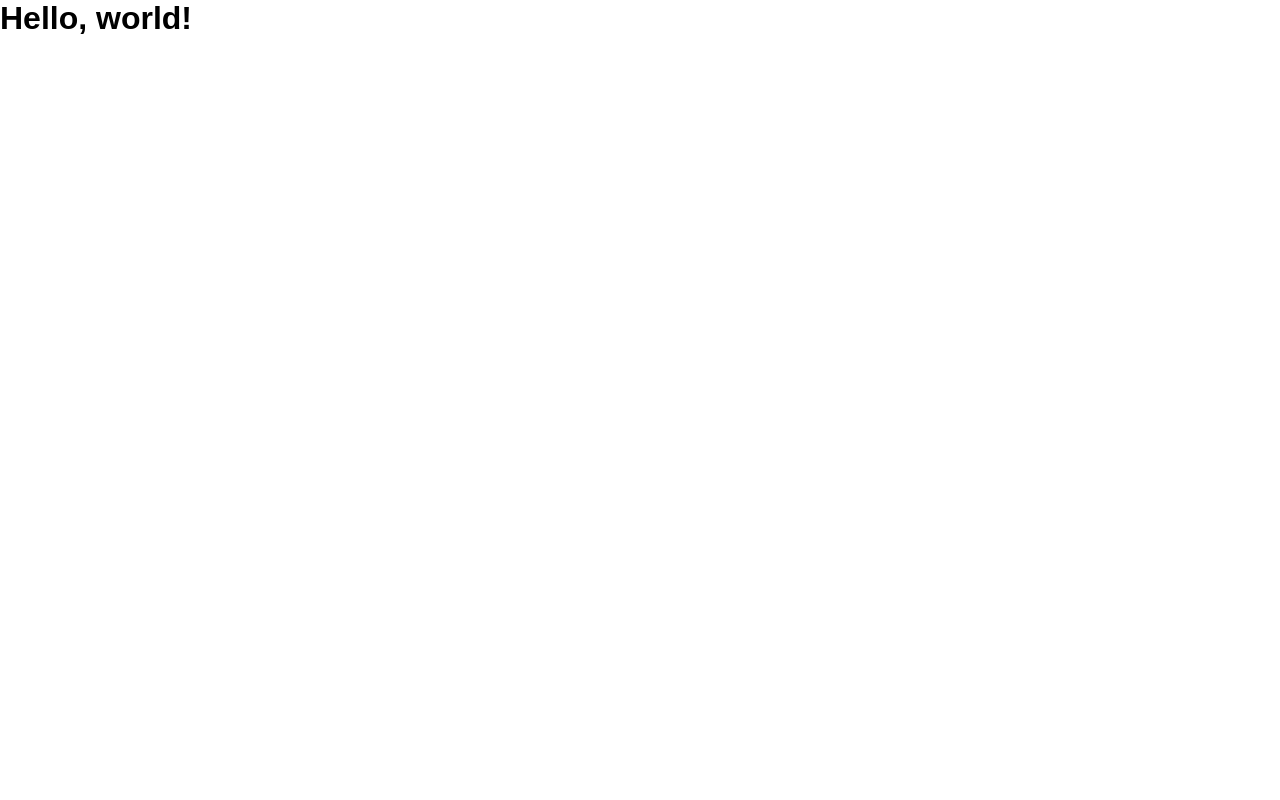
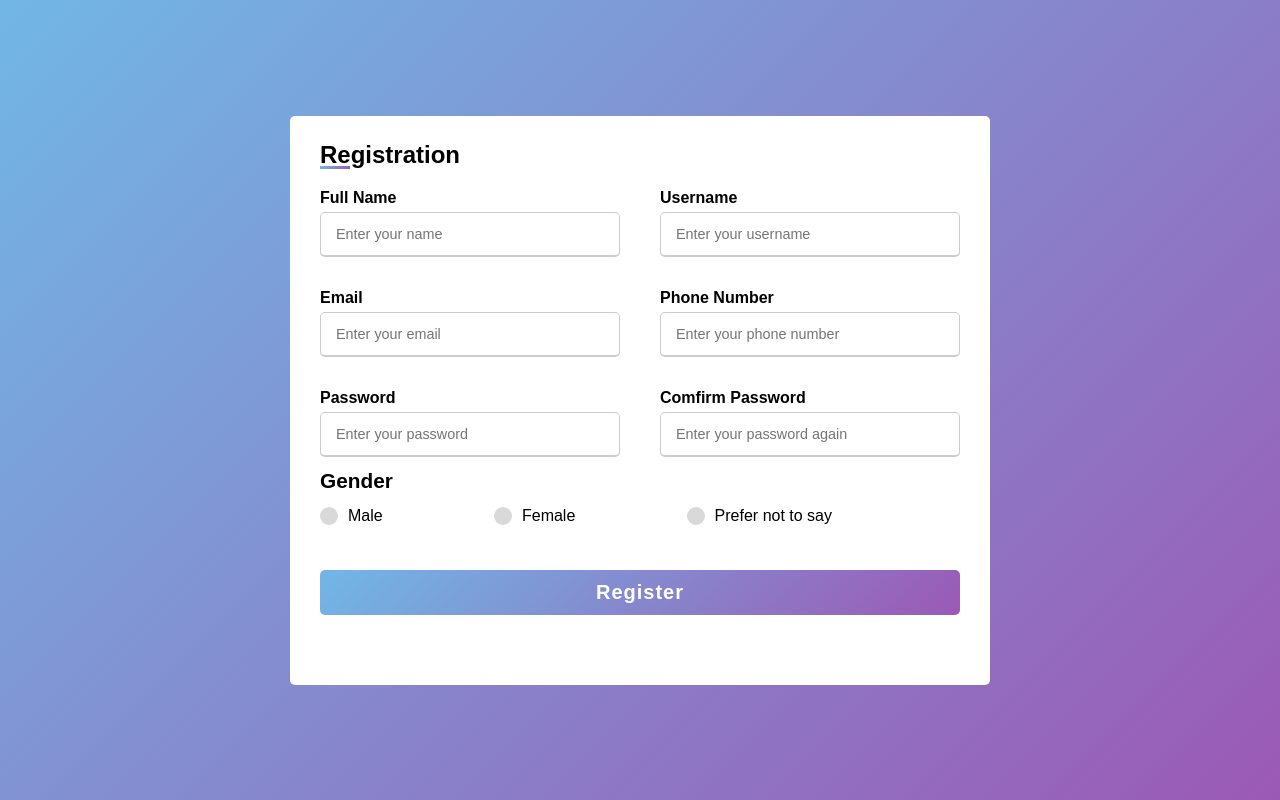
Before and after one commit to LapizJusoh/form-validation, a website built with webpack: page src/template.html in a window 1280 px wide. Built offline with nearby package versions, Linux system fonts and the light colour scheme.

Commit message:
Create frontend form

```diff
--- a/src/index.js
+++ b/src/index.js
@@ -1,3 +1,6 @@
 import "./styles.css";
+import submitForm from "./submitForm.js";
 
-console.log(`Hello, World!`);
+// const submitBtn = document.querySelector("#submit");
+
+// submitBtn.addEventListener("click",(e) => submitForm(e));
--- a/src/styles.css
+++ b/src/styles.css
@@ -4,3 +4,132 @@
   box-sizing: border-box;
   font-family: Arial, Helvetica, sans-serif;
 }
+
+body {
+  display: flex;
+  height: 100vh;
+  justify-content: center;
+  align-items: center;
+  background: linear-gradient(135deg,#71b7e6,#9b59b6);
+}
+
+.container {
+  max-width: 700px;
+  width: 100%;
+  background-color: #fff;
+  padding: 25px 30px;
+  border-radius: 5px;
+}
+
+.container .title {
+  font-size: 1.5rem;
+  font-weight: bold;
+  position: relative;
+}
+
+.container .title::before {
+  content: '';
+  position: absolute;
+  left: 0;
+  bottom: 0;
+  height: 3px;
+  width: 30px;
+  background: linear-gradient(135deg,#71b7e6,#9b59b6);
+}
+
+.container form .user-details {
+  display: flex;
+  flex-flow: wrap;
+  justify-content: space-between;
+}
+
+form .user-details .input-box {
+  width: calc(100% / 2 - 20px);
+  margin: 20px 0 12px 0;
+}
+
+.user-details .input-box .details {
+  margin-bottom: 15px;
+  display: block;
+  font-weight: bold;
+  margin-bottom: 5px;
+}
+
+.user-details .input-box input {
+  height: 45px;
+  width: 100%;
+  outline: none;
+  border-radius: 5px;
+  border: 1px solid #ccc;
+  padding-left: 15px;
+  font-size: .9rem;
+  border-bottom-width: 2px;
+  transition: all 0.3s ease;
+}
+
+.user-details .input-box input:focus,
+.user-details .input-box input:valid{
+  border-color: #9b59b6;
+}
+
+form .gender-details .gender-title {
+  font-size: 1.3rem;
+  font-weight: 600;
+}
+
+.gender-details .category {
+  display: flex;
+  width: 80%;
+  margin-block: 14px;
+  justify-content: space-between;
+}
+
+.gender-details .category label {
+  display: flex;
+  align-items: center;
+}
+
+.gender-details .category .dot{
+  height: 18px;
+  width: 18px;
+  background: #d9d9d9;
+  border-radius: 50%;
+  margin-right: 10px;
+  border: 5px solid transparent;
+  transition: all 0.3s ease;
+}
+
+#dot-1:checked ~ .category label .one,
+#dot-2:checked ~ .category label .two,
+#dot-3:checked ~ .category label .three
+{
+  border-color: #d9d9d9;
+  background: #9b59b6;
+}
+
+form input[type="radio"]{
+  display: none;
+}
+
+form .button{
+  height: 45px;
+  margin-block: 45px;
+}
+
+form .button input {
+  height: 100%;
+  width: 100%;
+  outline: none;
+  color: #fff;
+  border: none;
+  font-size: 1.25rem;
+  font-weight: bold;
+  border-radius: 5px;
+  letter-spacing: 1px;
+  cursor: pointer;
+  background: linear-gradient(135deg,#71b7e6,#9b59b6);
+}
+
+form .button input:hover {
+  background: linear-gradient(-135deg,#71b7e6,#9b59b6);
+}
--- /dev/null
+++ b/src/submitForm.js
@@ -0,0 +1,17 @@
+export default function submitForm(e) {
+
+  e.preventDefault();
+  const nameValue = document.querySelector("#fname").value;
+  const ageValue = document.querySelector("#age").value;
+  const careerValue = document.querySelector("#career").value;
+
+  let userDataField = [nameValue, ageValue, careerValue];
+
+  for (const userData of userDataField) {
+    const outputField = document.querySelector("#output");
+    const p = document.createElement("p");
+    p.innerText = userData;
+
+    outputField.appendChild(p);
+  }
+}
--- a/src/template.html
+++ b/src/template.html
@@ -6,6 +6,78 @@
     <title>Document</title>
   </head>
   <body>
-    <h1>Hello, world!</h1>
+    <div class="container">
+      <!-- Title section -->
+      <div class="title">Registration</div>
+      <div class="content">
+        <!-- Registration form -->
+        <form action="#">
+          <div class="user-details">
+            <!-- Input for Full Name -->
+            <div class="input-box">
+              <span class="details">Full Name</span>
+              <input type="text" placeholder="Enter your name" required />
+            </div>
+            <!-- Input for Userame -->
+            <div class="input-box">
+              <span class="details">Username</span>
+              <input type="text" placeholder="Enter your username" required />
+            </div>
+            <!-- Input for Email -->
+            <div class="input-box">
+              <span class="details">Email</span>
+              <input type="text" placeholder="Enter your email" required />
+            </div>
+            <!-- Input for Phone Number -->
+            <div class="input-box">
+              <span class="details">Phone Number</span>
+              <input
+                type="text"
+                placeholder="Enter your phone number"
+                required
+              />
+            </div>
+            <!-- Input for Password -->
+            <div class="input-box">
+              <span class="details">Password</span>
+              <input type="text" placeholder="Enter your password" required />
+            </div>
+            <!-- Input for Confirm Password -->
+            <div class="input-box">
+              <span class="details">Comfirm Password</span>
+              <input
+                type="text"
+                placeholder="Enter your password again"
+                required
+              />
+            </div>
+          </div>
+          <div class="gender-details">
+            <input type="radio" name="gender" id="dot-1"/>
+            <input type="radio" name="gender" id="dot-2"/>
+            <input type="radio" name="gender" id="dot-3"/>
+            <span class="gender-title">Gender</span>
+            <div class="category">
+              <label for="dot-1">
+                <span class="dot one"></span>
+                <span class="gender">Male</span>
+              </label>
+              <label for="dot-2">
+                <span class="dot two"></span>
+                <span class="gender">Female</span>
+              </label>
+              <label for="dot-3">
+                <span class="dot three"></span>
+                <span class="gender">Prefer not to say</span>
+              </label>
+            </div>
+          </div>
+
+          <div class="button">
+            <input type="submit" value="Register" />
+          </div>
+        </form>
+      </div>
+    </div>
   </body>
 </html>
```
Also changed, not shown: 1 other file.
